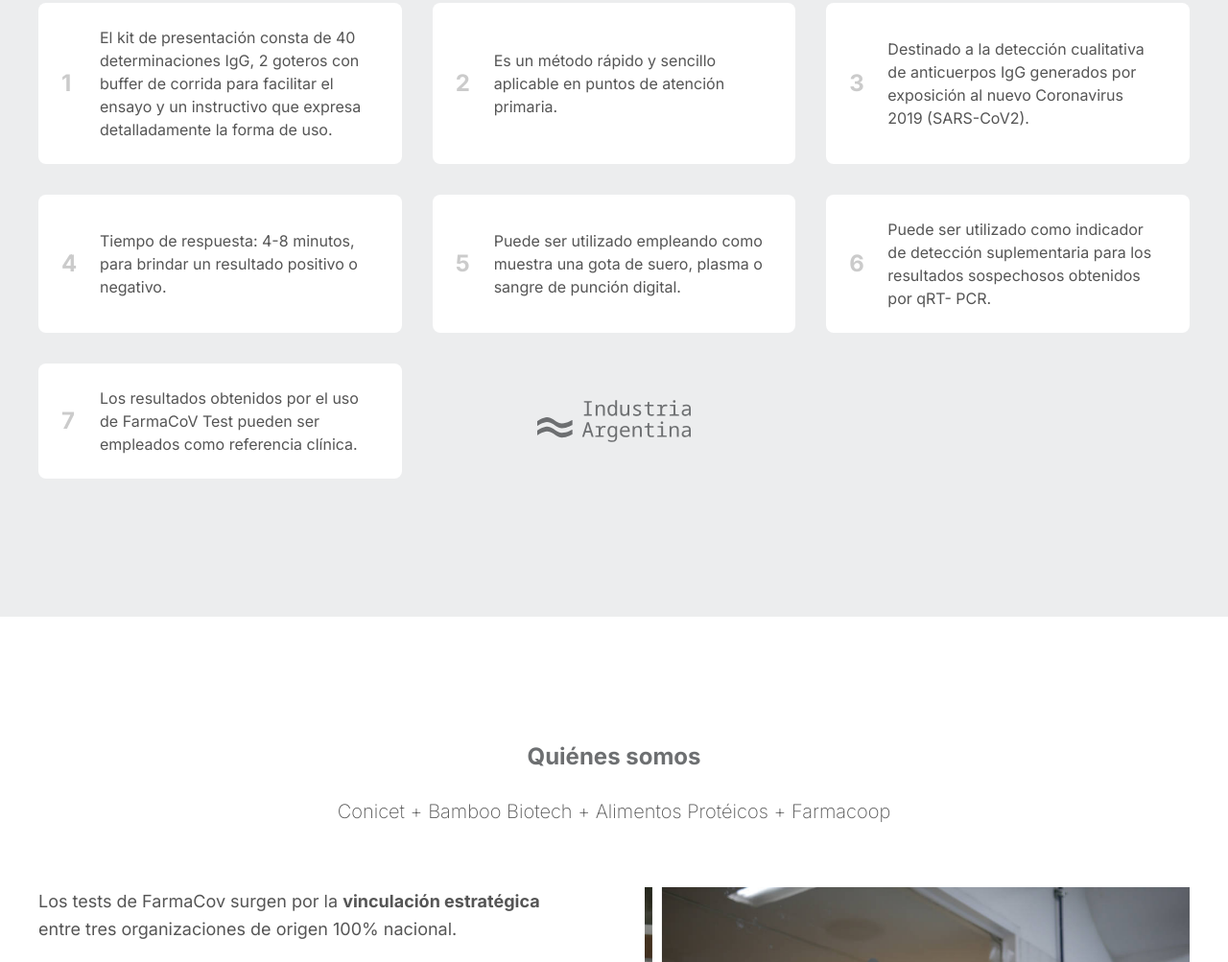
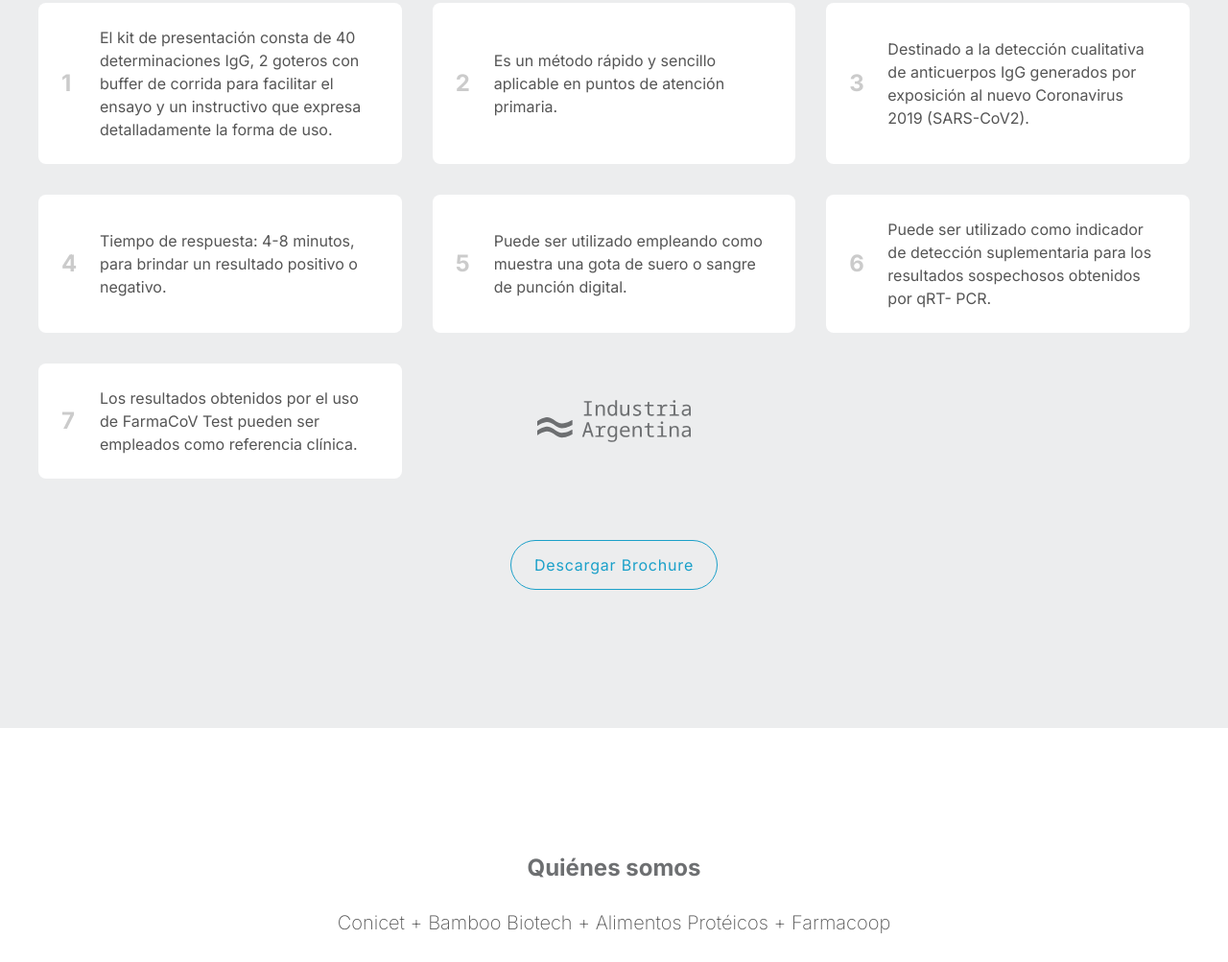
Before and after one commit to francodm/farmacov, a plain HTML site: page index.html in a window 1280 px wide. Shown: the part 1753-2756 px from the top of the page at 96% size. Drawn offline with Linux system fonts and the light colour scheme.

Commit message:
Updated info. Added brochure

```diff
--- a/index.html
+++ b/index.html
@@ -192,7 +192,7 @@
             Tiempo de respuesta: 4-8 minutos, para brindar un resultado positivo o negativo.
           </div>
           <div class="bg-white flex items-center rounded-lg py-6 pl-16 pr-8">
-            Puede ser utilizado empleando como muestra una gota de suero, plasma o sangre de punción digital.
+            Puede ser utilizado empleando como muestra una gota de suero o sangre de punción digital.
           </div>
           <div class="bg-white flex items-center rounded-lg py-6 pl-16 pr-8">
             Puede ser utilizado como indicador de detección suplementaria para los resultados sospechosos obtenidos por
@@ -204,6 +204,11 @@
           <span class="flex">
             <img src="img/ind-argentina-g.svg" alt="Industria Argentina" class="mx-auto w-40">
           </span>
+        </div>
+        <div class="mt-16 flex items-center justify-center">
+          <a class="btn white" href="files/Brochure FarmaCov Test.pdf" target="_blank">
+            Descargar Brochure
+          </a>
         </div>
       </div>
     </section>
```
Also changed, not shown: 1 other file.
